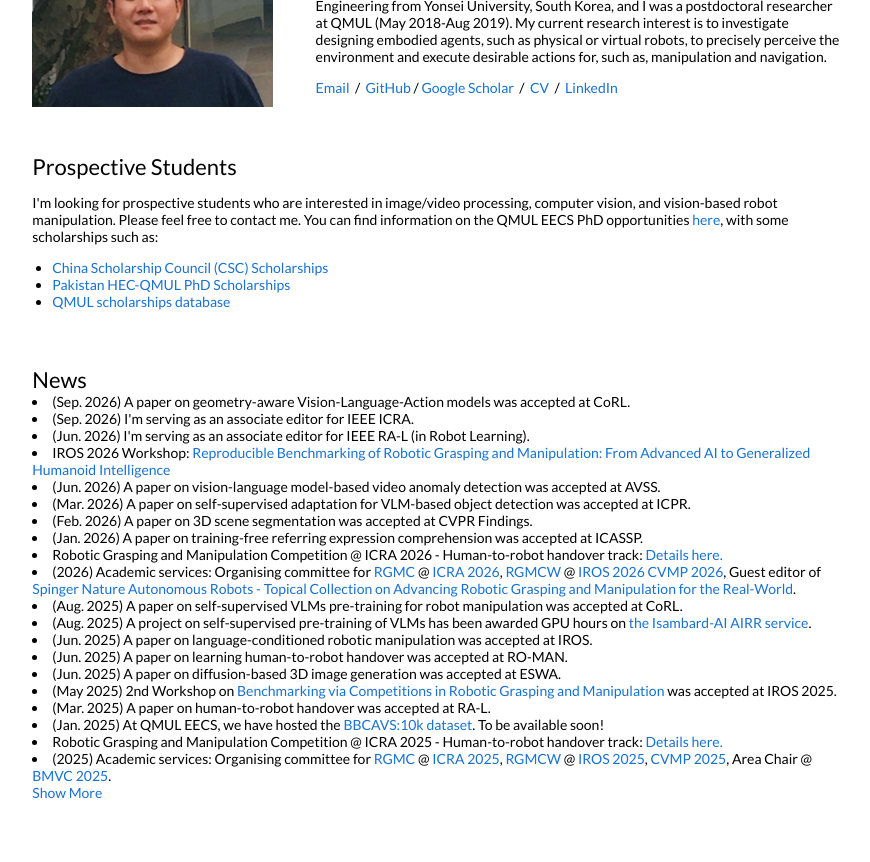
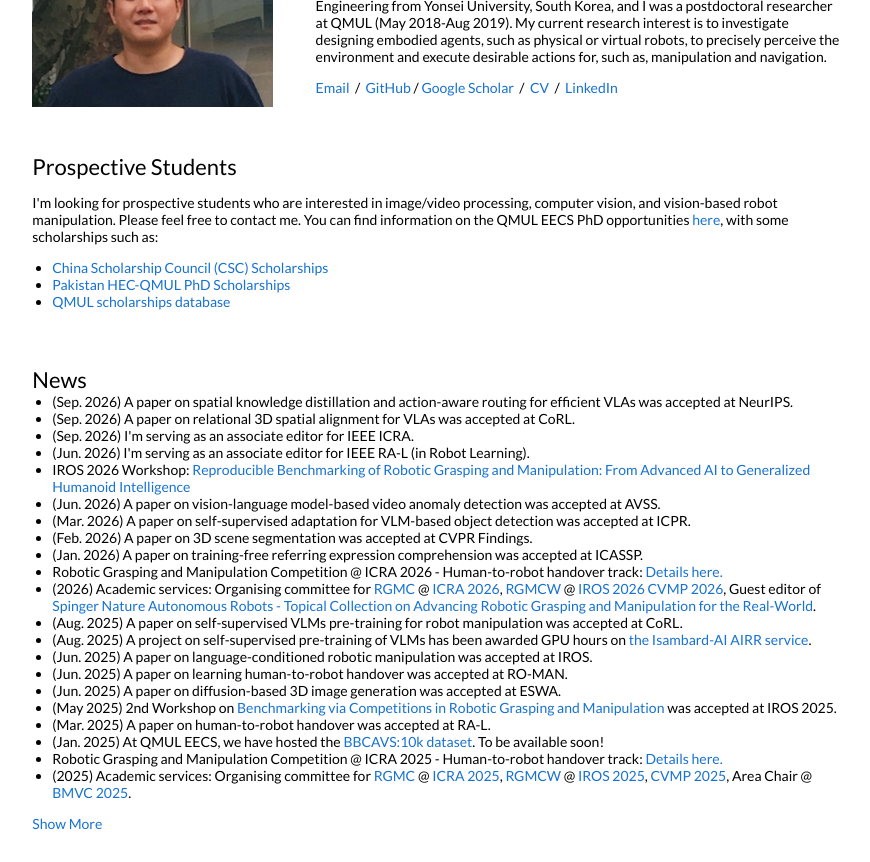
Before and after one commit to cj-oh/cj-oh.github.io, a plain HTML site: page index.html in a window 1280 px wide. Shown: the part 218-1080 px from the top of the page, without its empty margins (204-1074 px from the left). Before the commit the page ends 1049 px from the top, so only its background shows below. Drawn offline with Linux system fonts and the light colour scheme.

Commit message:
Update index.html

```diff
--- a/index.html
+++ b/index.html
@@ -100,7 +100,9 @@
           <tr>
             <td style="padding:2.5%;width:100%;vertical-align:middle">
               <a name="news" style="color:black"><h2>News</h2></a>
-              <li> (Sep. 2026) A paper on geometry-aware Vision-Language-Action models was accepted at CoRL.</li>
+              <ul style="margin-top: 0; padding-left: 20px; list-style-position: outside;">
+              <li> (Sep. 2026) A paper on spatial knowledge distillation and action-aware routing for efficient VLAs was accepted at NeurIPS.</li>
+              <li> (Sep. 2026) A paper on relational 3D spatial alignment for VLAs was accepted at CoRL.</li>
               <li> (Sep. 2026) I'm serving as an associate editor for IEEE ICRA.</li>
               <li> (Jun. 2026) I'm serving as an associate editor for IEEE RA-L (in Robot Learning).</li>
               <li> IROS 2026 Workshop: <a href="https://sites.google.com/view/rgmcw2026"> Reproducible Benchmarking of Robotic Grasping and Manipulation: From Advanced AI to Generalized Humanoid Intelligence</a> </li>
```
